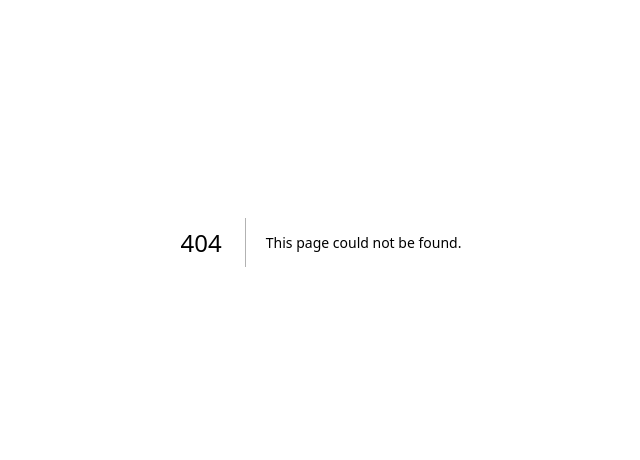
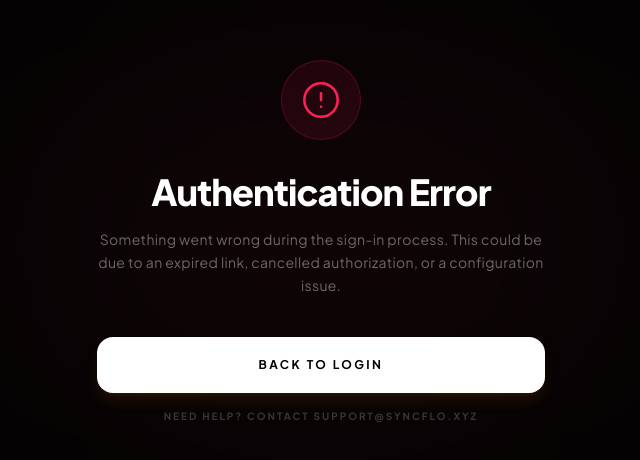
Before and after one commit to Apurva130401/aviso-app, a Next.js app: page /auth/auth-code-error in a window 1280 px wide. Before the commit this address had no page. Shown: the part 158-618 px from the top of the page, without its empty margins (319-959 px from the left). Built offline with nearby package versions, Linux system fonts and the light colour scheme.

Commit message:
third commit

```diff
--- a/src/app/auth/actions.ts
+++ b/src/app/auth/actions.ts
@@ -3,6 +3,7 @@
 import { revalidatePath } from 'next/cache'
 import { redirect } from 'next/navigation'
 import { createClient } from '@/lib/supabase/server'
+import { headers } from 'next/headers'
 
 export async function login(formData: FormData) {
     const supabase = await createClient()
@@ -48,11 +49,16 @@ export async function logout() {
 }
 
 export async function signInWithGoogle() {
+    const headerList = await headers()
+    const host = headerList.get('host')
+    const protocol = host?.includes('localhost') ? 'http' : 'https'
+    const origin = `${protocol}://${host}`
+
     const supabase = await createClient()
     const { data, error } = await supabase.auth.signInWithOAuth({
         provider: 'google',
         options: {
-            redirectTo: `${process.env.NEXT_PUBLIC_SITE_URL || 'http://localhost:3000'}/auth/callback`,
+            redirectTo: `${origin}/auth/callback`,
         },
     })
 
--- /dev/null
+++ b/src/app/auth/auth-code-error/page.tsx
@@ -0,0 +1,45 @@
+'use client'
+
+import Link from 'next/link'
+import { motion } from 'motion/react'
+import { AlertCircle, ArrowLeft } from 'lucide-react'
+import { Button } from '@/components/ui/Button'
+
+export default function AuthErrorPage() {
+    return (
+        <div className="min-h-screen bg-[#030303] text-white flex items-center justify-center p-6 relative font-sans">
+            <div className="absolute inset-0 z-0">
+                <div className="absolute top-1/4 left-1/4 w-[50%] h-[50%] bg-rose-500/5 blur-[120px] rounded-full" />
+            </div>
+
+            <motion.div
+                initial={{ opacity: 0, y: 20 }}
+                animate={{ opacity: 1, y: 0 }}
+                transition={{ duration: 0.8, ease: [0.16, 1, 0.3, 1] }}
+                className="w-full max-w-md text-center relative z-10"
+            >
+                <div className="inline-flex items-center justify-center w-20 h-20 bg-rose-500/10 rounded-full mb-8 border border-rose-500/20">
+                    <AlertCircle className="w-10 h-10 text-rose-500" strokeWidth={1.5} />
+                </div>
+
+                <h1 className="text-4xl font-extrabold text-white mb-4 tracking-tight">Authentication Error</h1>
+                <p className="text-white/40 mb-10 leading-relaxed text-sm tracking-wide">
+                    Something went wrong during the sign-in process. This could be due to an expired link,
+                    cancelled authorization, or a configuration issue.
+                </p>
+
+                <div className="space-y-4">
+                    <Link href="/login" className="block w-full">
+                        <Button className="w-full h-14 bg-white text-black font-bold uppercase tracking-[0.2em] rounded-2xl transition-all hover:bg-white/90">
+                            Back to Login
+                        </Button>
+                    </Link>
+
+                    <p className="text-[10px] text-white/20 uppercase tracking-[0.2em] font-bold">
+                        Need help? Contact support@syncflo.xyz
+                    </p>
+                </div>
+            </motion.div>
+        </div>
+    )
+}
--- /dev/null
+++ b/src/app/auth/callback/route.ts
@@ -0,0 +1,27 @@
+import { NextResponse } from 'next/server'
+import { createClient } from '@/lib/supabase/server'
+
+export async function GET(request: Request) {
+    const { searchParams, origin } = new URL(request.url)
+    const code = searchParams.get('code')
+    // if "next" is in search params, use it as the redirection URL after successful sign in
+    const next = searchParams.get('next') ?? '/dashboard'
+
+    if (code) {
+        const supabase = await createClient()
+        const { error } = await supabase.auth.exchangeCodeForSession(code)
+        if (!error) {
+            const forwardedHost = request.headers.get('x-forwarded-host') // likely set on Vercel/proxies
+            const isLocalHost = request.headers.get('host')?.includes('localhost')
+            const protocol = isLocalHost ? 'http' : 'https'
+            const redirectUrl = isLocalHost
+                ? origin
+                : `${protocol}://${forwardedHost ?? request.headers.get('host')}`
+
+            return NextResponse.redirect(`${redirectUrl}${next}`)
+        }
+    }
+
+    // return the user to an error page with instructions
+    return NextResponse.redirect(`${origin}/auth/auth-code-error`)
+}
```
